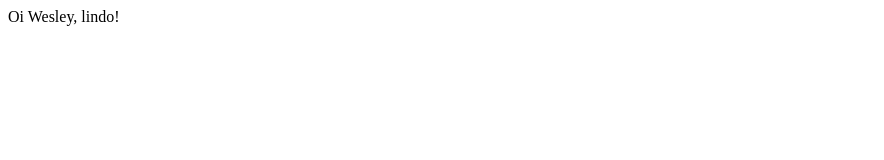
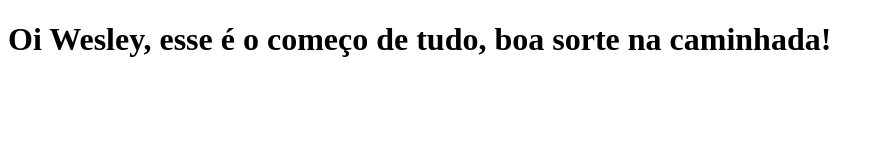
Before and after one commit to WesleyFilhoDev/Aula-01, a plain HTML site: page index.html in a window 1280 px wide. Shown: the whole page, without its empty margins (0-884 px from the left). Drawn offline with Linux system fonts and the light colour scheme.

Commit message:
mudando texto

```diff
--- a/index.html
+++ b/index.html
@@ -1,7 +1,11 @@
 <!DOCTYPE html>
-<html>
-    <head> </head>
-    <body>
-        Oi Wesley, lindo!
-    </body>
+<html lang="pt-br">
+<head>
+    <meta charset="UTF-8">
+    <meta name="viewport" content="width=device-width, initial-scale=1.0">
+    <title>Meu primeiro site</title>
+</head>
+<body>
+    <h1>Oi Wesley, esse é o começo de tudo, boa sorte na caminhada!</h1>
+</body>
 </html>
```
